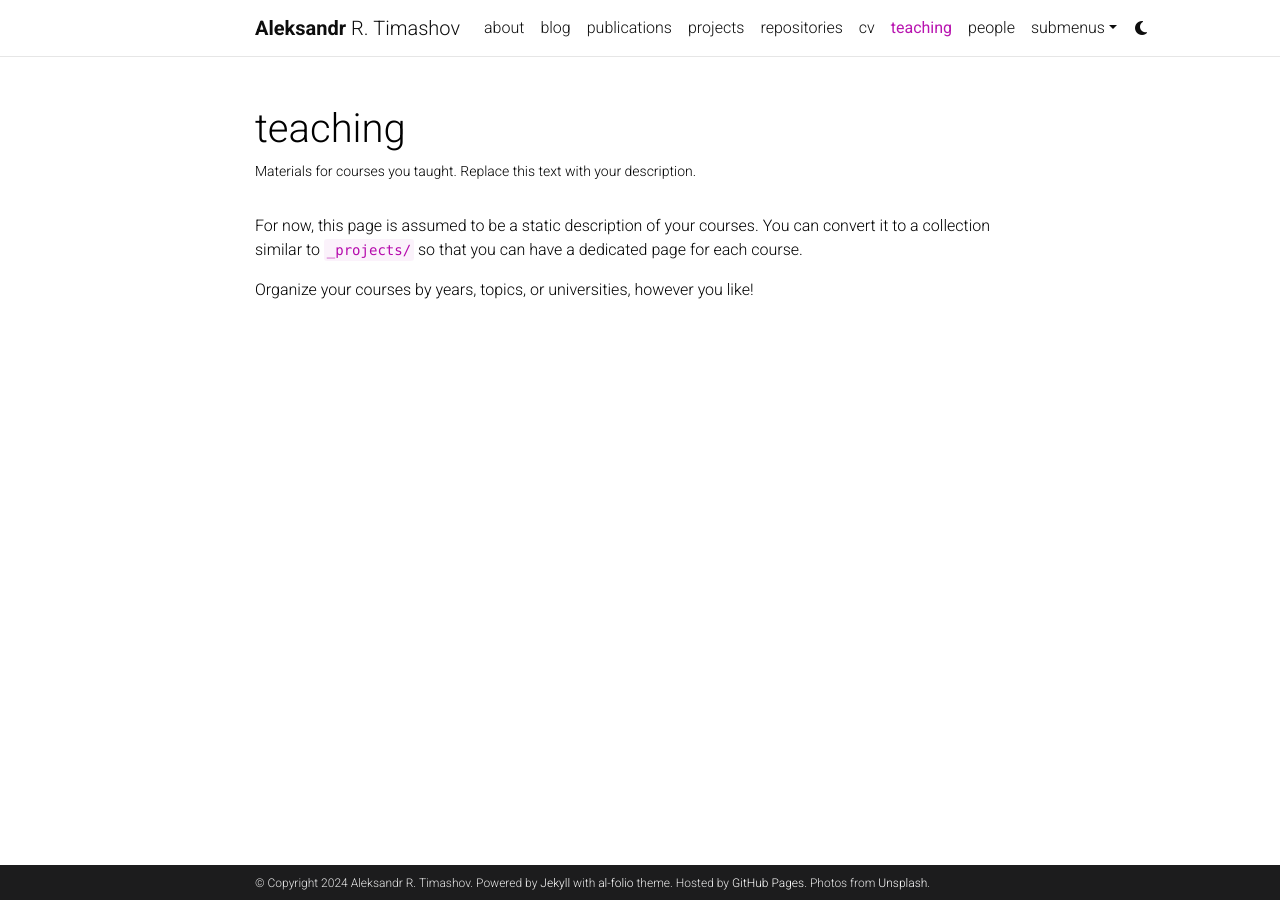
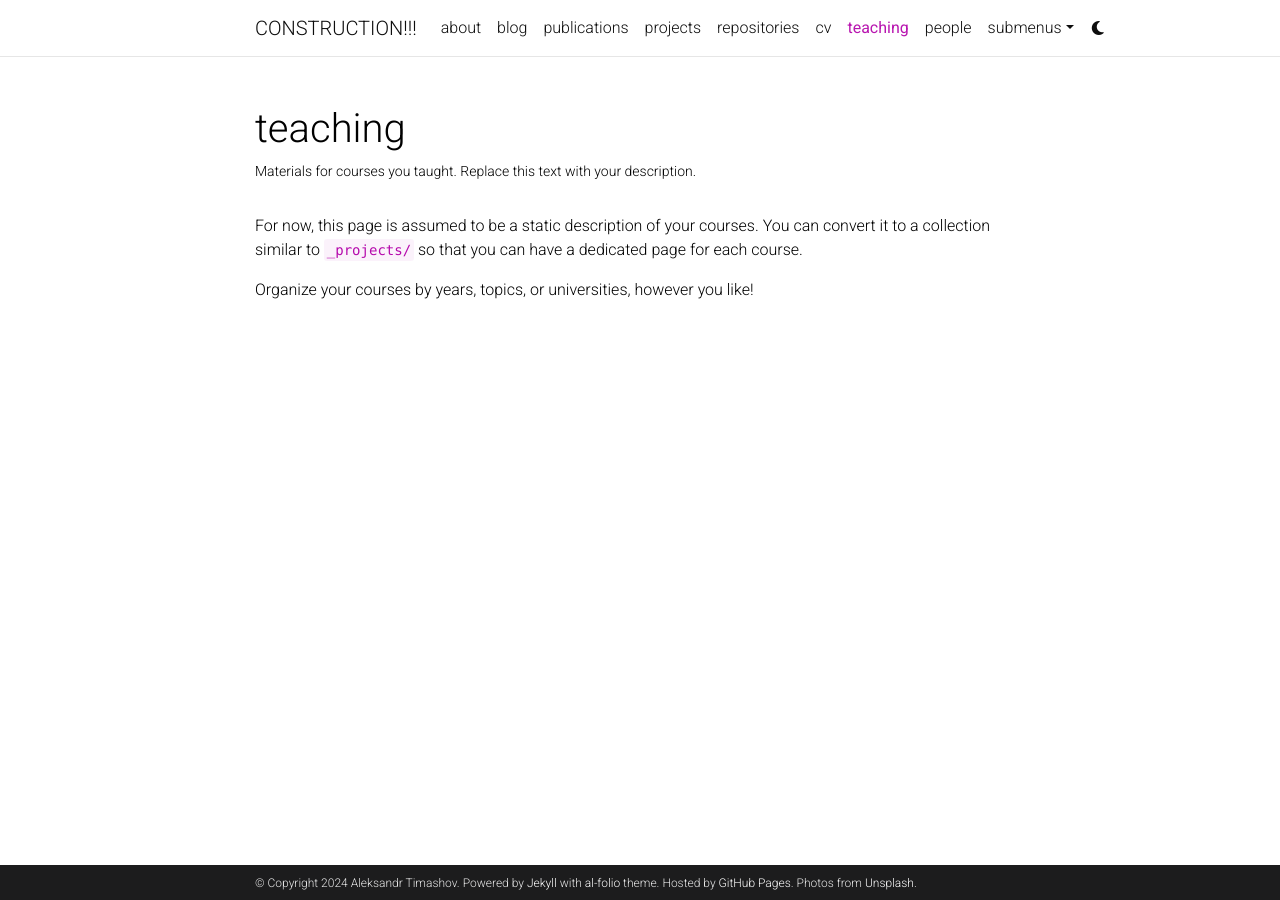
Before and after one commit to atimashov/my_blog, a Jekyll site: the page built from _pages/teaching.md, in a window 1280 px wide. Built offline with Jekyll 4.4.1, drawn with Linux system fonts in a browser that asks for light colours; comment, search, counter and statistics services are not loaded; a style sheet for code colours, icons or effects is not loaded.

Commit message:
Update _config.yml
added "under construction"

```diff
--- a/_config.yml
+++ b/_config.yml
@@ -2,9 +2,9 @@
 # Site settings
 # -----------------------------------------------------------------------------
 
-title: blank # the website title (if blank, full name will be used instead)
+title: !!!UNDER CONSTRUCTION!!! # the website title (if blank, full name will be used instead)
 first_name: Aleksandr
-middle_name: R.
+middle_name:
 last_name: Timashov
 email: aleks.k.tim@gmail.com
 description: > # the ">" symbol means to ignore newlines until "footer_text:"
```
